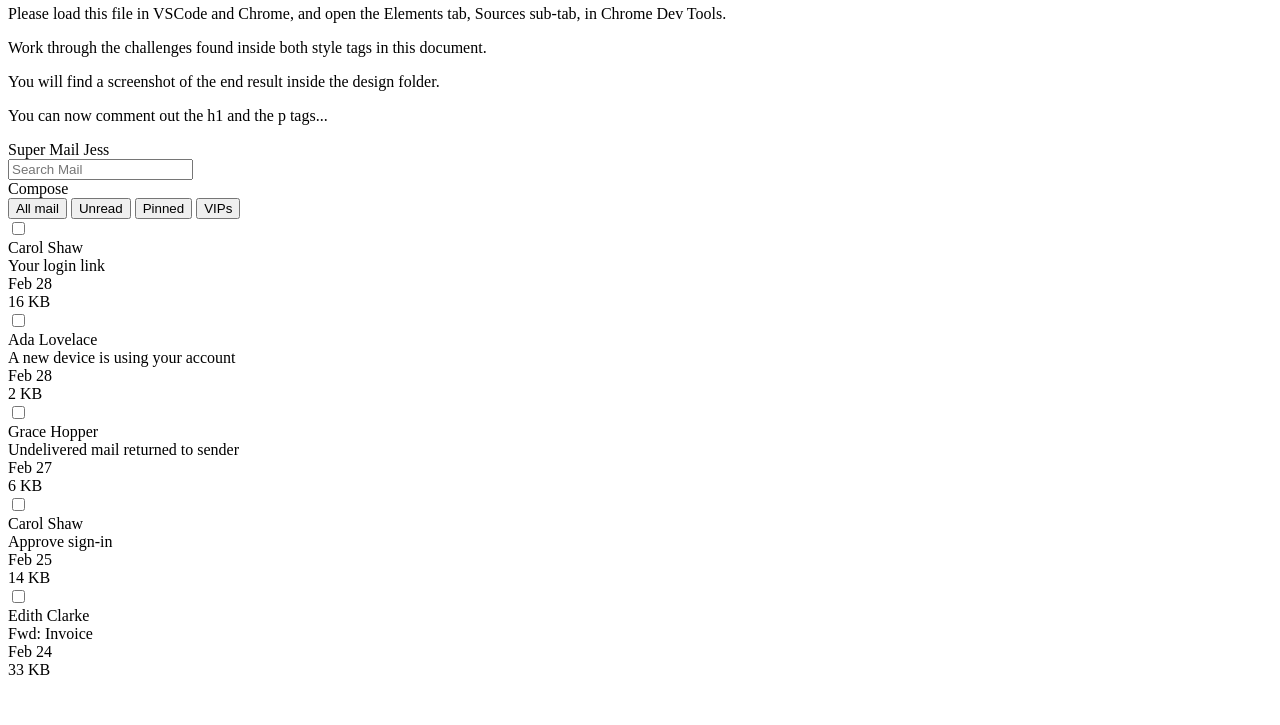
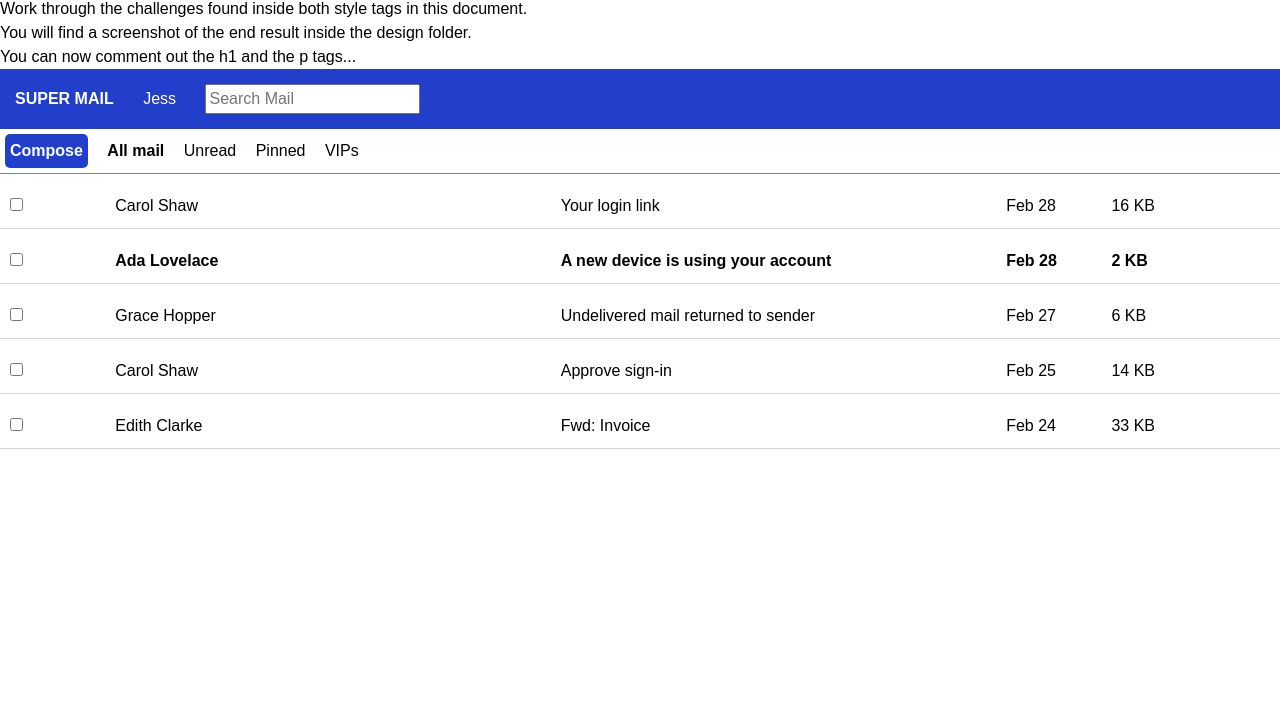
Before and after one commit to bloominstituteoftechnology/module-project-html-and-css-ii-cfritsen, a plain HTML site: page index.html in a window 1280 px wide. Shown: the part 75-800 px from the top of the page. Drawn offline with Linux system fonts and the light colour scheme.

Commit message:
Added initial styling to implement Webmail look.

```diff
--- a/index.html
+++ b/index.html
@@ -5,60 +5,144 @@
   <meta charset="UTF-8">
   <style>
     /* 👉 Task 1- Apply the reset found on this page: https://www.joshwcomeau.com/css/custom-css-reset/ */
-
+    *, *::before, *::after {
+  box-sizing: border-box;
+}
+* {
+  margin: 0;
+}
+body {
+  line-height: 1.5;
+  -webkit-font-smoothing: antialiased;
+}
+img, picture, video, canvas, svg {
+  display: block;
+  max-width: 100%;
+}
+input, button, textarea, select {
+  font: inherit;
+}
+p, h1, h2, h3, h4, h5, h6 {
+  overflow-wrap: break-word;
+}
+#root, #__next {
+  isolation: isolate;
+}
   </style>
   <style>
     /* 👉 Task 2- Target the body element.
     Apply a font family of Arial to the body element.
     The font property is inherited by descendant (nested) elements. */
+    body {
+      font-family: arial;
+    }
 
     /* 👉 Task 3- Target the element with id headerTop.
     Apply white color to the text, some padding using px or rem units, and a dark background color. */
+    #headerTop {
+      color: white;
+      background-color: rgb(34, 63, 203);
+      padding: 15px;
+    }
 
     /* 👉 Task 4- Target the divs that are directly nested underneath the id headerTop.
     Make them display as inline block, instead of block.
     This will make them render on the same line. */
+    #headerTop div {
+      display: inline-block;
+    }
 
     /* 👉 Task 5- Target the spans that are nested inside the id headerTop.
     Make them have some margin on the right.
     This will prevent the spans from crashing against one another. */
+    #headerTop span {
+      margin-right: 25px;
+    }
 
     /* 👉 Task 6- Target the first span nested inside the element with id headerTop.
     Make it have a font weight of bold, and transform the text to uppercase. */
+    #headerTop div span:first-child {
+      font-weight: bold;
+      text-transform: uppercase;
+    }
 
     /* 👉 Task 7- Target the id headerBottom.
     Give it a bottom border of 1 pixel, solid gray, and a little bit of padding using px or rem units. */
+    #headerBottom {
+      border-bottom: 1px solid gray;
+      padding: 5px;
+    }
 
     /* 👉 Task 8- Target the divs that are nested directly inside the element with id headerBottom.
     Make them display as inline block, instead of block.
     This will cause them to render on the same line.
     You can consolidate this rule with the one on step. 4 */
+    #headerBottom div {
+      display: inline-block;
+    }
 
     /* 👉 Task 9- Target the "Compose" button, although note it's a div instead an actual button.
     Give it color, bold text, background, padding, border radius, margin right, and a cursor of pointer. */
+    #compose {
+      color: white;
+      background-color: rgb(34, 63, 203);
+      font-weight: bold;
+      padding: 5px;
+      border-radius: 5px;
+      margin-right: 15px;
+      cursor: pointer;
+    }
 
     /* 👉 Task 10- Research how to remove all the default styling of button elements.
     Target the button elements inside the element with id headerBottom.
     Remove all their styling, give them a bit of margin to the right, and a cursor of pointer. */
+    #headerBottom button {
+      all: unset;
+      margin-right: 15px;
+      cursor: pointer;
+    }
+    #headerBottom button:focus {
+      outline: revert;
+    }
 
     /* 👉 Task 11- Target the button element inside the id headerBottom that has a class of active
     Make the font weight be bolder, and add a bottom border of 2 pixels solid color (you choose the color).
     Add the class name to the "All mail" button. */
+    #headerBottom button.active {
+      font-weight: bolder;
+      border-bottom: 2px solid gb(34, 63, 203);
+    }
 
     /* 👉 Task 12- Target all divs directly nested inside elements with a class of email,
     and make them display as inline-block elements.
     This will make each email render all its details in the same line*/
+    .email div {
+      display: inline-block;
+    }
 
     /* 👉 Task 13- Target the elements with a class of email.
     Give them some padding, bigger padding to the left, and a bottom border of very light grey. */
+    .email {
+      padding: 20px 10px 10px 10px;
+      border-bottom: 1px solid lightgray;
+    }
 
     /* 👉 Task 14- Target each div inside the element with a class of email.
     Make the email author and the email subject take 35% of the width of the parent element.
     Make the check, the date and the size take up 8% of the width of the parent element.
     This will arrange the details in visible columns. */
+    .email-check, .email-date, .email-size {
+      width: 8%;
+    }
+    .email-name, .email-subject {
+      width: 35%;
+    }
 
     /* 👉 Task 15- Target the second email and have its font weight be bold.
     This will make it look "unread". */
+    .email:nth-child(2) {
+      font-weight: bold;
+    }
 
     /* Well done! Check the design file to make sure you are close enough. */
 
@@ -86,9 +170,9 @@
         </div>
       </div>
       <div id="headerBottom">
-        <div>Compose</div>
+        <div id="compose">Compose</div>
         <div>
-          <button>All mail</button>
+          <button class="active">All mail</button>
           <button>Unread</button>
           <button>Pinned</button>
           <button>VIPs</button>
```
